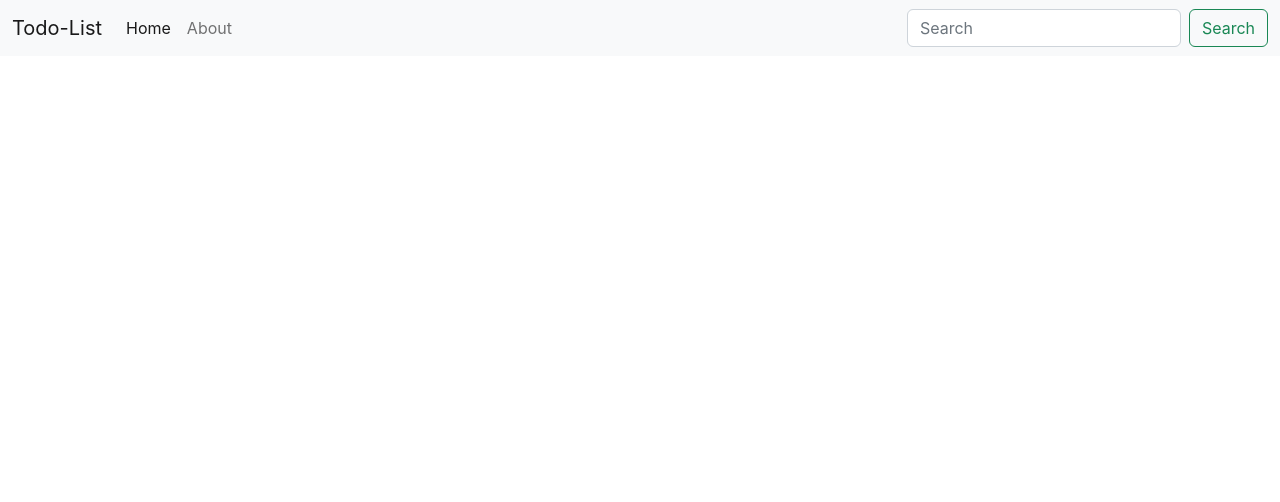
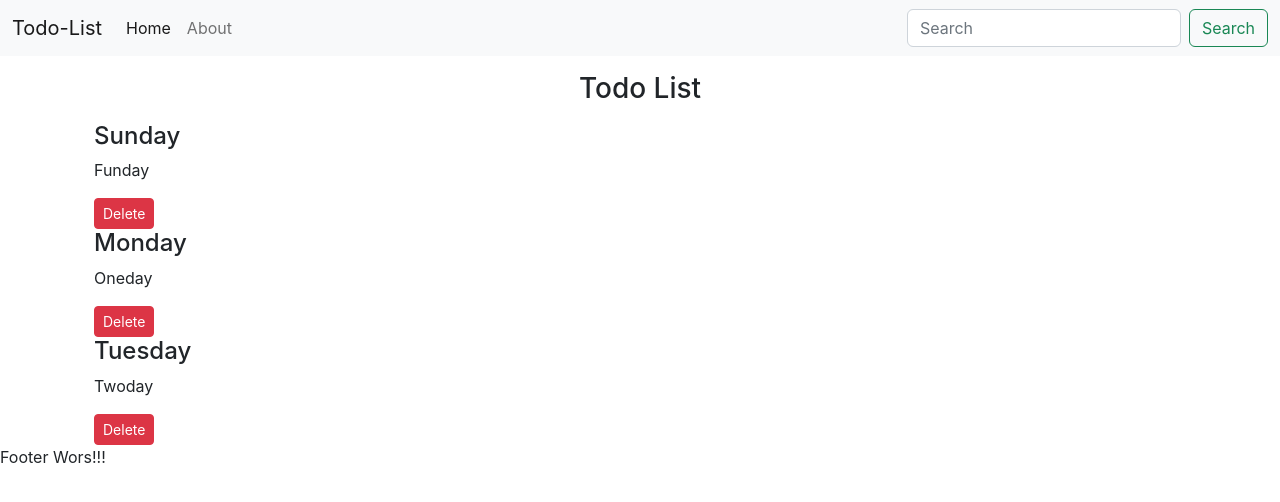
Before and after one commit to tushargupta010/todo-app, a React (Create React App) app: page / in a window 1280 px wide. Shown: the top 502 px of the page. Built offline with nearby package versions, Linux system fonts and the light colour scheme.

Commit message:
adding todos and deleting todos using stateHooks

```diff
--- a/src/App.js
+++ b/src/App.js
@@ -1,12 +1,51 @@
 import logo from "./logo.svg";
 import "./App.css";
 import Header from "./MyComponents/Header";
+import { Todos } from "./MyComponents/Todos";
+import { Footer } from "./MyComponents/Footer";
+import React, { useState } from "react";
 
 function App() {
-  let variable = 345;
+  const onDelete = (todo) => {
+    console.log("I am onDelete todo : ", todo);
+    // Deleting this way in reactb doesn;t work
+    // let index = todos.indexOf(todo);
+    // todos.splice(index, 1);
+
+    // work this way in react
+    setTodos(
+      todos.filter((t) => {
+        return t !== todo;
+      })
+    );
+  };
+
+  // Declare a new state variable, which we'll call "count"
+  // const [count, setCount] = useState(0);
+
+  const [todos, setTodos] = useState([
+    {
+      sno: 1,
+      title: "Sunday",
+      description: "Funday",
+    },
+    {
+      sno: 2,
+      title: "Monday",
+      description: "Oneday",
+    },
+    {
+      sno: 3,
+      title: "Tuesday",
+      description: "Twoday",
+    },
+  ]);
+
   return (
     <>
-      <Header />
+      <Header title="Todo-List" searchBar={true} />
+      <Todos todos={todos} onDelete={onDelete} />
+      <Footer />
     </>
   );
 }
--- /dev/null
+++ b/src/MyComponents/Footer.js
@@ -0,0 +1,5 @@
+import React from "react";
+
+export const Footer = () => {
+  return <div>Footer Wors!!!</div>;
+};
--- a/src/MyComponents/Header.js
+++ b/src/MyComponents/Header.js
@@ -1,14 +1,15 @@
 import React from "react";
+import PropTypes from "prop-types";
 
-export default function Header() {
+export default function Header(props) {
   return (
-    <nav class="navbar navbar-expand-lg bg-light">
-      <div class="container-fluid">
-        <a class="navbar-brand" href="#">
-          Todo-List
+    <nav className="navbar navbar-expand-lg bg-light">
+      <div className="container-fluid">
+        <a className="navbar-brand" href="#">
+          {props.title}
         </a>
         <button
-          class="navbar-toggler"
+          className="navbar-toggler"
           type="button"
           data-bs-toggle="collapse"
           data-bs-target="#navbarSupportedContent"
@@ -16,34 +17,48 @@ export default function Header() {
           aria-expanded="false"
           aria-label="Toggle navigation"
         >
-          <span class="navbar-toggler-icon"></span>
+          <span className="navbar-toggler-icon"></span>
         </button>
-        <div class="collapse navbar-collapse" id="navbarSupportedContent">
-          <ul class="navbar-nav me-auto mb-2 mb-lg-0">
-            <li class="nav-item">
-              <a class="nav-link active" aria-current="page" href="#">
+        <div className="collapse navbar-collapse" id="navbarSupportedContent">
+          <ul className="navbar-nav me-auto mb-2 mb-lg-0">
+            <li className="nav-item">
+              <a className="nav-link active" aria-current="page" href="#">
                 Home
               </a>
             </li>
-            <li class="nav-item">
-              <a class="nav-link" href="#">
+            <li className="nav-item">
+              <a className="nav-link" href="#">
                 About
               </a>
             </li>
           </ul>
-          <form class="d-flex" role="search">
+          {props.searchBar ? (
+            <form className="d-flex" role="search">
               <input
-              class="form-control me-2"
+                className="form-control me-2"
                 type="search"
                 placeholder="Search"
                 aria-label="Search"
               />
-            <button class="btn btn-outline-success" type="submit">
+              <button className="btn btn-outline-success" type="submit">
                 Search
               </button>
             </form>
+          ) : (
+            ""
+          )}
         </div>
       </div>
     </nav>
   );
 }
+
+Header.defaultProps = {
+  title: "Your Default Title here.",
+  //   searchBar: true,
+};
+
+Header.propTypes = {
+  title: PropTypes.string,
+  searchBar: PropTypes.bool.isRequired,
+};
--- /dev/null
+++ b/src/MyComponents/Todo.js
@@ -0,0 +1,18 @@
+import React from "react";
+
+export const Todo = ({ todo, onDelete }) => {
+  return (
+    <div className="container">
+      <h4>{todo.title}</h4>
+      <p>{todo.description}</p>
+      <button
+        className="btn btn-sm btn-danger"
+        onClick={() => {
+          onDelete(todo);
+        }}
+      >
+        Delete
+      </button>
+    </div>
+  );
+};
--- /dev/null
+++ b/src/MyComponents/Todos.js
@@ -0,0 +1,17 @@
+import React from "react";
+import { Todo } from "./Todo";
+
+export const Todos = (props) => {
+  return (
+    <div className="container">
+      <h3 className="text-center my-3">Todo List</h3>
+      {props.todos.length === 0
+        ? "No Todo to display"
+        : props.todos.map((todo) => {
+            return (
+              <Todo todo={todo} key={todo.sno} onDelete={props.onDelete} />
+            );
+          })}
+    </div>
+  );
+};
```
Lines whose indentation alone changed are shown as unchanged.
